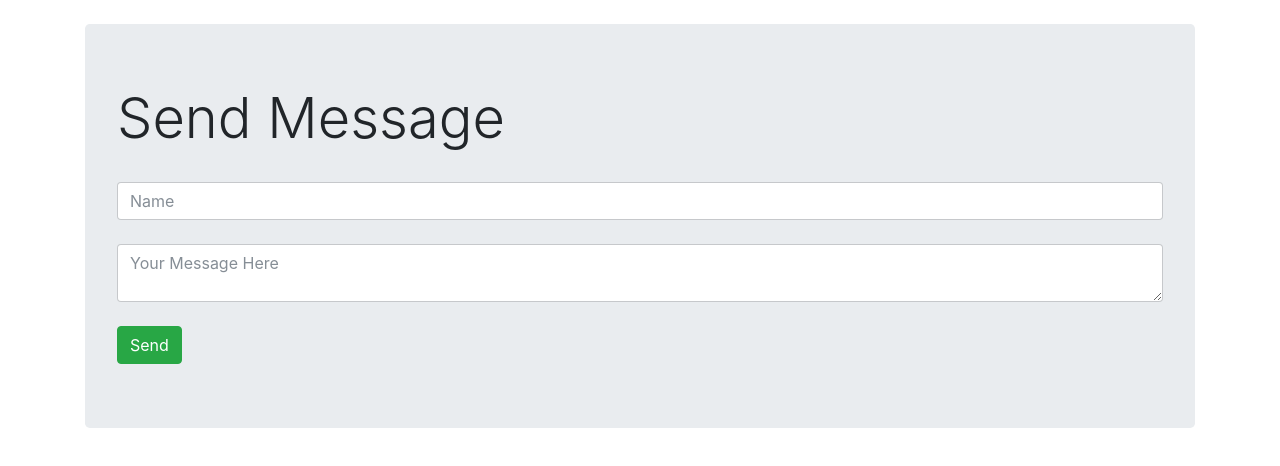
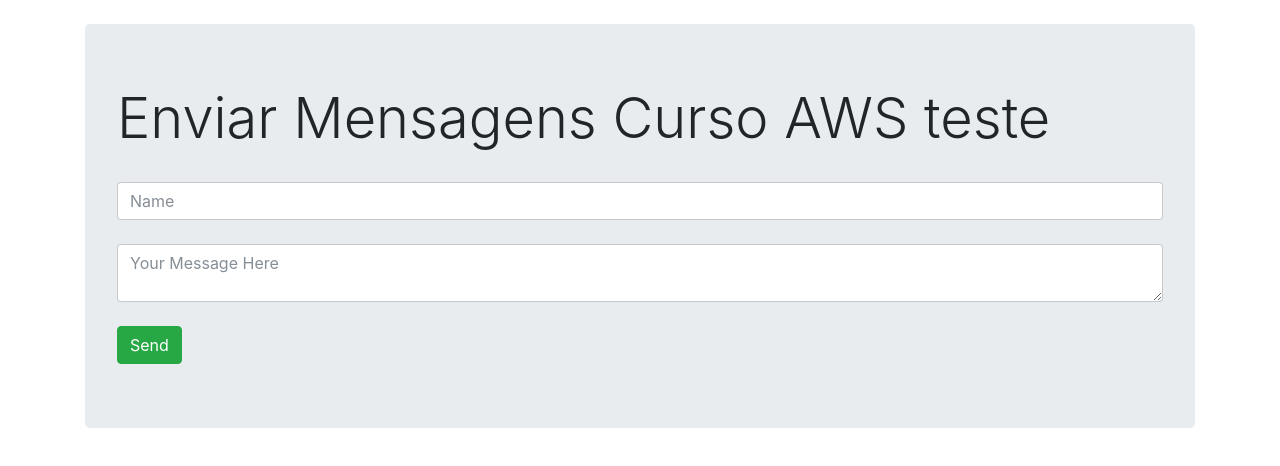
Before and after one commit to Gabrielgsn30/work-in-progress-chat-node, a website: page index.html in a window 1280 px wide. Drawn offline with nearby package versions, Linux system fonts and the light colour scheme; no server answers.

Commit message:
Update index.html

```diff
--- a/index.html
+++ b/index.html
@@ -12,7 +12,7 @@
 <div class="container">
     <br>
     <div class="jumbotron">
-        <h1 class="display-4">Send Message</h1>
+        <h1 class="display-4">Enviar Mensagens Curso AWS teste</h1>
         <br>
         <input id = "name" class="form-control" placeholder="Name">
         <br>
```
